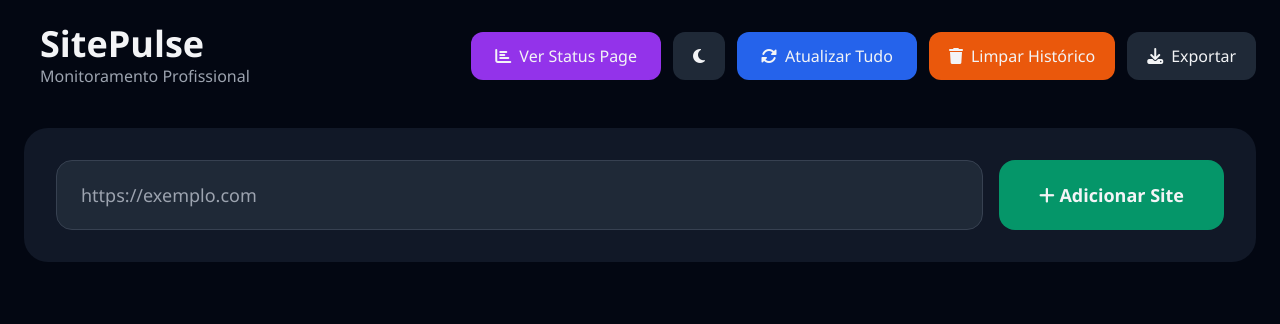
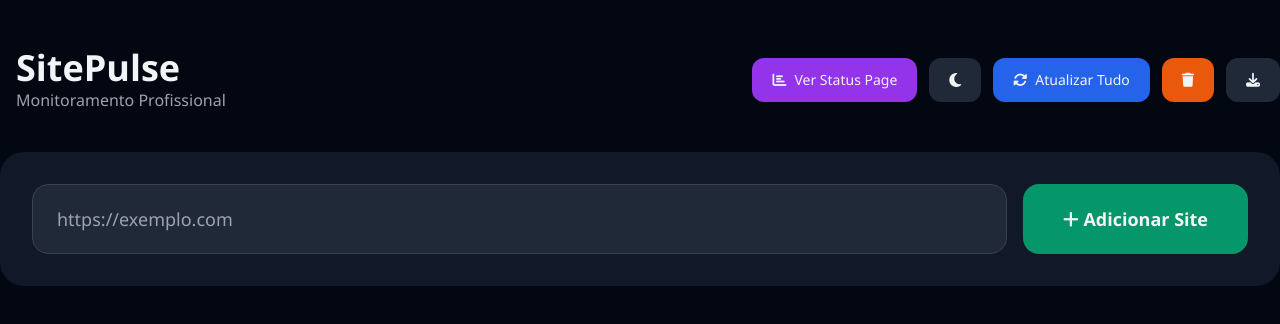
Before and after one commit to easflab/sitepulse-monitor, a plain HTML site: page index.html in a window 1280 px wide. Drawn offline with nearby package versions, Linux system fonts and the light colour scheme.

Commit message:
Atualização
Update

```diff
--- a/index.html
+++ b/index.html
@@ -10,46 +10,42 @@
     <link rel="stylesheet" href="css/style.css">
 </head>
 <body class="bg-gray-950 text-gray-100 min-h-screen">
-    <div class="max-w-7xl mx-auto p-6">
-<header class="flex justify-between items-center mb-10">
+    <div class="max-w-7xl mx-auto p-4 md:p-6"></div>
+<header class="flex flex-col md:flex-row md:items-center justify-between gap-6 mb-10">
     <div class="flex items-center gap-4">
         <i class="fas fa-pulse text-emerald-500 text-4xl"></i>
         <div>
-            <h1 class="text-4xl font-bold">SitePulse</h1>
-            <p class="text-gray-400">Monitoramento Profissional</p>
+            <h1 class="text-3xl md:text-4xl font-bold">SitePulse</h1>
+            <p class="text-gray-400 text-sm md:text-base">Monitoramento Profissional</p>
         </div>
     </div>
 
-    <div class="flex gap-3">
-        <!-- Botão Status Page -->
+    <div class="flex flex-wrap gap-3">
         <a href="status.html" target="_blank"
-           class="flex items-center gap-2 bg-purple-600 hover:bg-purple-700 px-6 py-3 rounded-xl transition font-medium">
+           class="flex items-center gap-2 bg-purple-600 hover:bg-purple-700 px-5 py-3 rounded-xl transition font-medium text-sm">
             <i class="fas fa-chart-bar"></i>
             Ver Status Page
         </a>
 
-        <!-- Botão Tema -->
         <button onclick="toggleTheme()"
                 class="flex items-center gap-2 bg-gray-800 hover:bg-gray-700 px-5 py-3 rounded-xl transition" title="Alternar Tema">
             <i class="fas fa-moon" id="themeIcon"></i>
         </button>
 
-        <!-- Botão Atualizar Tudo -->
         <button onclick="reloadAll()"
-                class="flex items-center gap-2 bg-blue-600 hover:bg-blue-700 px-6 py-3 rounded-xl transition">
-            <i class="fas fa-sync-alt"></i> Atualizar Tudo
+                class="flex items-center gap-2 bg-blue-600 hover:bg-blue-700 px-5 py-3 rounded-xl transition text-sm">
+            <i class="fas fa-sync-alt"></i>
+            <span class="hidden md:inline">Atualizar Tudo</span>
         </button>
 
-        <!-- Botão Limpar Histórico -->
         <button onclick="clearAllHistory()"
-                class="flex items-center gap-2 bg-orange-600 hover:bg-orange-700 px-5 py-3 rounded-xl transition">
-            <i class="fas fa-trash"></i> Limpar Histórico
+                class="flex items-center gap-2 bg-orange-600 hover:bg-orange-700 px-5 py-3 rounded-xl transition text-sm">
+            <i class="fas fa-trash"></i>
         </button>
 
-        <!-- Botão Exportar -->
         <button onclick="exportData()"
-                class="flex items-center gap-2 bg-gray-800 hover:bg-gray-700 px-5 py-3 rounded-xl transition">
-            <i class="fas fa-download"></i> Exportar
+                class="flex items-center gap-2 bg-gray-800 hover:bg-gray-700 px-5 py-3 rounded-xl transition text-sm">
+            <i class="fas fa-download"></i>
         </button>
     </div>
 </header>
@@ -66,7 +62,7 @@
             </div>
         </div>
 
-        <div id="sitesContainer" class="grid grid-cols-1 lg:grid-cols-2 gap-6"></div>
+        <div id="sitesContainer" class="grid grid-cols-1 md:grid-cols-2 xl:grid-cols-3 gap-4 md:gap-6">
     </div>
 
     <script src="js/charts.js"></script>
```
Also changed, not shown: status.html (+2 -2 lines).
